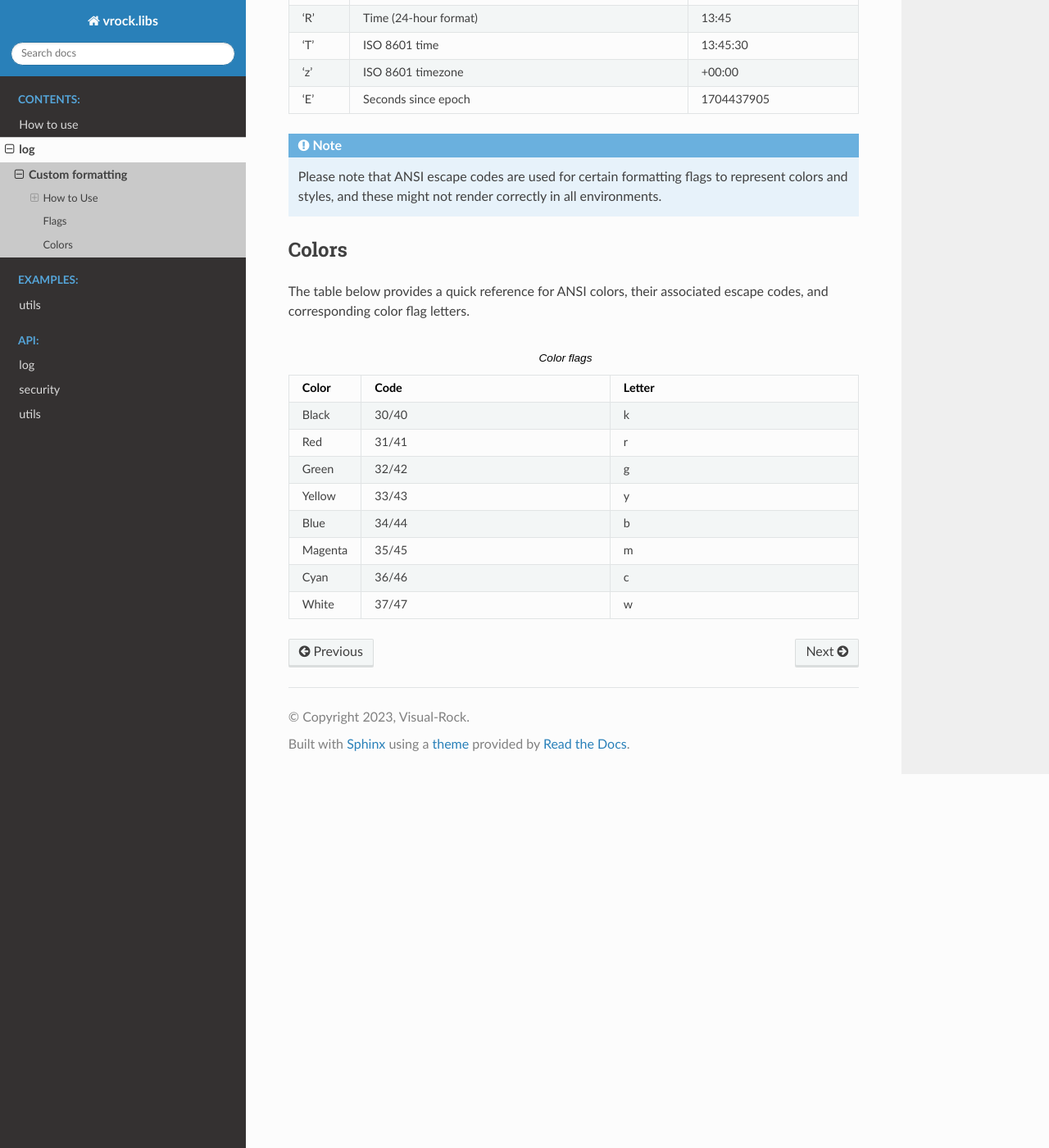
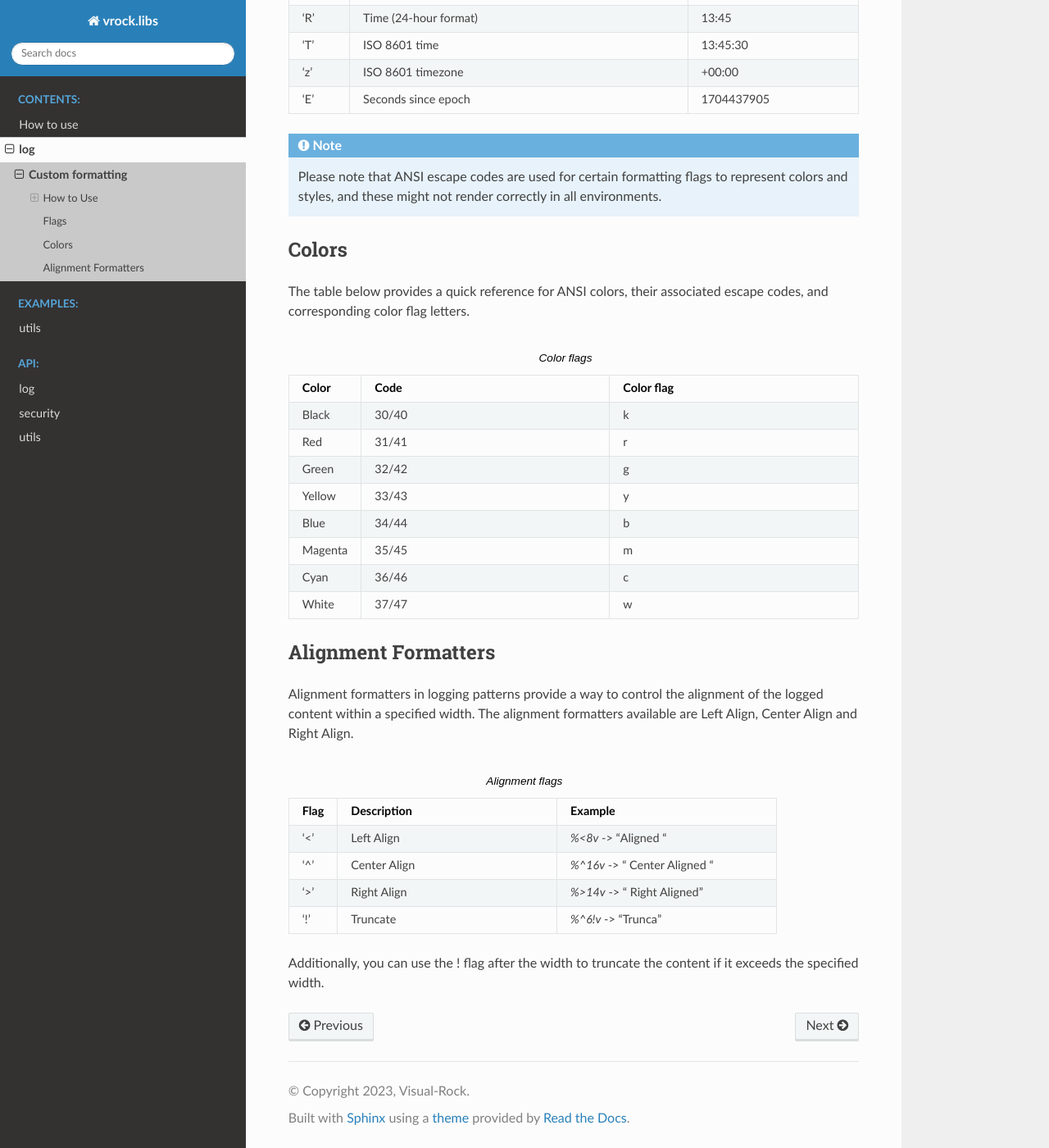
Before and after one commit to Visual-Rock/vrock.libs, a Sphinx documentation site: the page built from docs/pages/log/CustomFormatting.rst, in a window 1280 px wide and 1400 px high, scrolled down 2921 px. Shown: the whole window at 82% size. Built offline with Sphinx 7.4.7 and the Read the Docs theme 2.0.0, drawn with Linux system fonts in a browser that asks for light colours.

Commit message:
log: docs

```diff
--- a/docs/pages/log/CustomFormatting.rst
+++ b/docs/pages/log/CustomFormatting.rst
@@ -222,7 +222,7 @@ The table below provides a quick reference for ANSI colors, their associated esc
 
    * - Color
      - Code
-     - Letter
+     - Color flag
    * - Black
      - 30/40
      - k
@@ -247,3 +247,31 @@ The table below provides a quick reference for ANSI colors, their associated esc
    * - White
      - 37/47
      - w
+
+Alignment Formatters
+^^^^^^^^^^^^^^^^^^^^
+
+Alignment formatters in logging patterns provide a way to control the alignment of the logged content within a specified width.
+The alignment formatters available are Left Align, Center Align and Right Align.
+
+.. list-table:: Alignment flags
+   :widths: 10 45 45
+   :header-rows: 1
+
+   * - Flag
+     - Description
+     - Example
+   * - '<'
+     - Left Align
+     - `%<8v` -> "Aligned "
+   * - '^'
+     - Center Align
+     - `%^16v` -> " Center Aligned "
+   * - '>'
+     - Right Align
+     - `%>14v` -> " Right Aligned"
+   * - '!'
+     - Truncate
+     - `%^6!v` -> "Trunca"
+
+Additionally, you can use the ! flag after the width to truncate the content if it exceeds the specified width.
```
